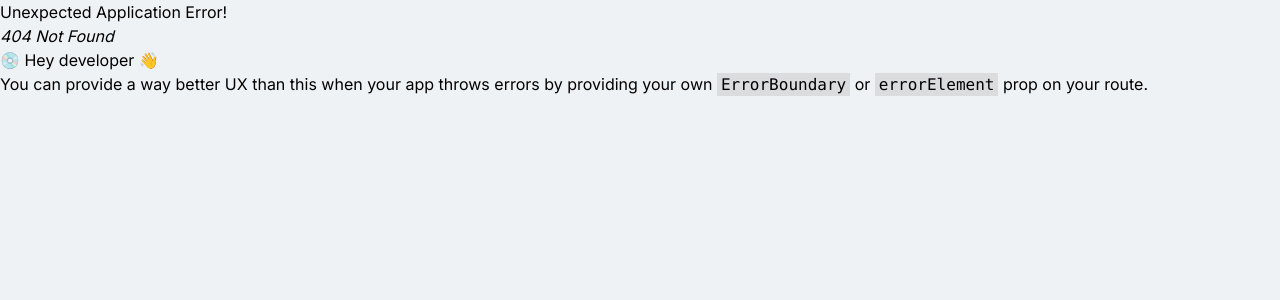
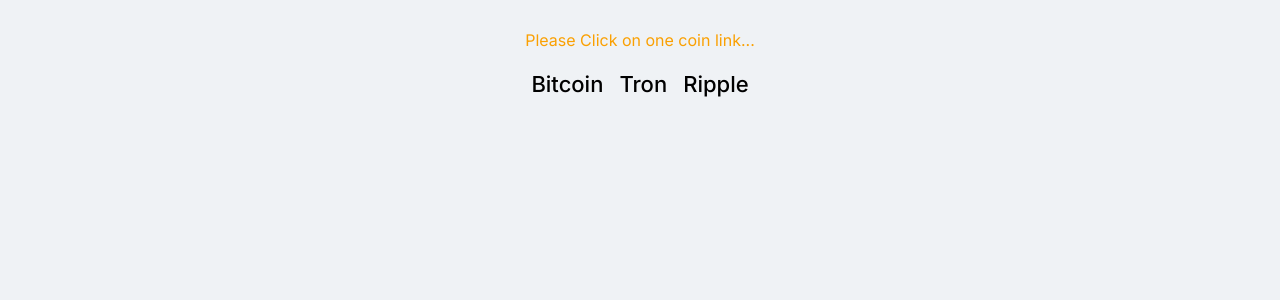
Before and after one commit to shivbilgundi11/KoinX-assignment, a React (Vite) app: page /coins in a window 1280 px wide. Before the commit this address had no page. Shown: the top 300 px of the page. Built offline with nearby package versions, Linux system fonts and the light colour scheme.

Commit message:
added /coins route

```diff
--- /dev/null
+++ b/src/components/Coins.jsx
@@ -0,0 +1,35 @@
+import { Link } from 'react-router-dom';
+
+const coinIds = ['bitcoin', 'trx', 'xrp'];
+
+const Coins = () => {
+  return (
+    <>
+      <h1 className='text-center text-warning mt-7'>
+        Please Click on one coin link...
+      </h1>
+      <div className='flex items-center justify-center gap-4'>
+        <Link
+          className='text-[22px] font-medium py-4'
+          to={`/coins/${coinIds[0]}`}
+        >
+          Bitcoin
+        </Link>
+        <Link
+          className='text-[22px] font-medium py-4'
+          to={`/coins/${coinIds[1]}`}
+        >
+          Tron
+        </Link>
+        <Link
+          className='text-[22px] font-medium py-4'
+          to={`/coins/${coinIds[2]}`}
+        >
+          Ripple
+        </Link>
+      </div>
+    </>
+  );
+};
+
+export default Coins;
--- a/src/main.jsx
+++ b/src/main.jsx
@@ -3,8 +3,13 @@
 import App from './App.jsx';
 import './index.css';
 import { createBrowserRouter, RouterProvider } from 'react-router-dom';
+import Coins from './components/Coins.jsx';
 
 const router = createBrowserRouter([
+  {
+    path: '/coins',
+    element: <Coins />,
+  },
   {
     path: '/coins/:coins',
     element: <App />,
```
